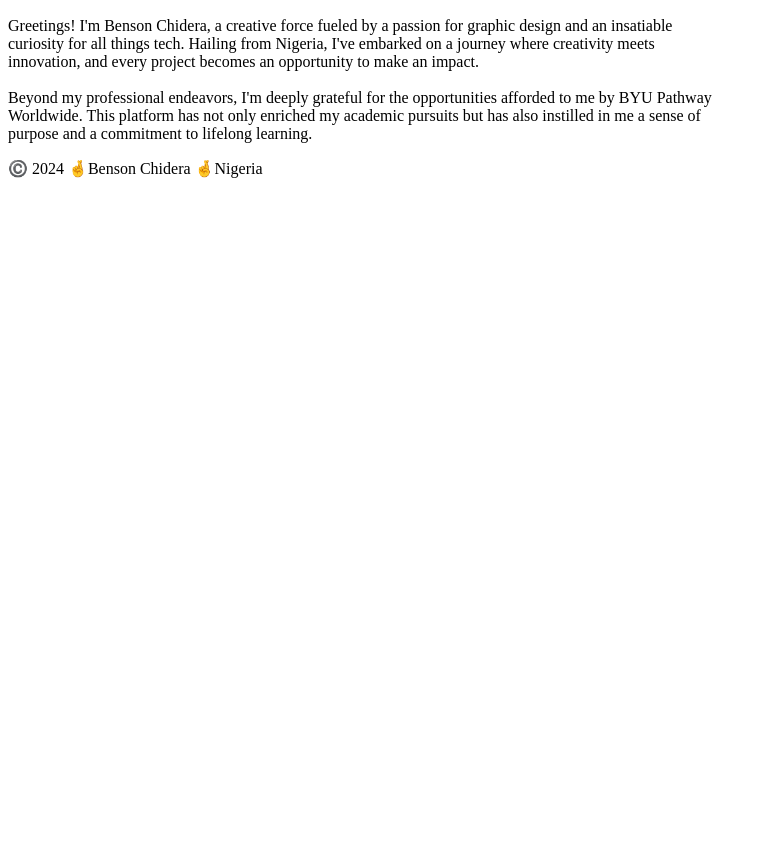
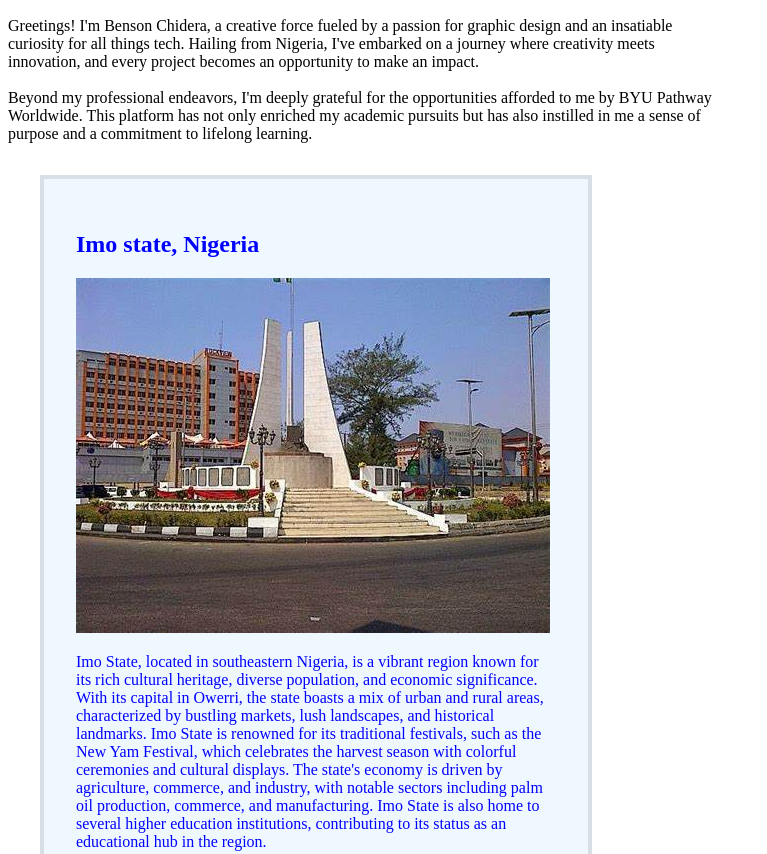
Before and after one commit to derafics/wdd130, a plain HTML site: page index.html in a window 1280 px wide. Shown: the part 259-1113 px from the top of the page, without its empty margins (0-767 px from the left). Before the commit the page ends 800 px from the top, so only its background shows below. Drawn offline with Linux system fonts and the light colour scheme.

Commit message:
add changes

```diff
--- a/index.html
+++ b/index.html
@@ -4,6 +4,9 @@
 <head>
     <meta charset="UTF-8">
     <meta name="viewport" content="width=device-width, initial-scale=1.0">
+    <meta name="description" content="This is my first project as a student aspiring a career in software development, i'm Benson Chidera">
+    <meta name="Author" content="Benson Chidera">
+    <link rel="stylesheet" href="styles.css">
     <title>Benson Chidera | WDD 130</title>
 </head>
 
@@ -20,7 +23,7 @@
     <!-- The main section -->
     <main>
         <h1>Benson Chidera | WDD 130</h1>
-        <img src="images/profile.jpg" alt="benson chidera's profile picture" width="200px">
+        <img src="images/profile.jpg" alt="benson chidera's profile picture" width="200">
         <p> Greetings! I'm Benson Chidera, a creative force fueled by a passion for graphic design and an insatiable <br>
             curiosity for all things tech. Hailing from Nigeria, I've embarked on a journey where creativity
             meets <br> innovation, and every project becomes an opportunity to make an impact. <br><br>
@@ -31,6 +34,13 @@
         </p>
     </main>
 
+    <!-- The aside section -->
+    <aside>
+        <h2>Imo state, Nigeria</h2>
+        <img src="images/owerri.jpeg" alt="Picture of imo state">
+        <p>Imo State, located in southeastern Nigeria, is a vibrant region known for its rich cultural heritage, diverse population, and economic significance. With its capital in Owerri, the state boasts a mix of urban and rural areas, characterized by bustling markets, lush landscapes, and historical landmarks. Imo State is renowned for its traditional festivals, such as the New Yam Festival, which celebrates the harvest season with colorful ceremonies and cultural displays. The state's economy is driven by agriculture, commerce, and industry, with notable sectors including palm oil production, commerce, and manufacturing. Imo State is also home to several higher education institutions, contributing to its status as an educational hub in the region.</p>
+    </aside>
+
     <!-- The footer section -->
     <footer>
         <p>©️ 2024 🤞Benson Chidera 🤞Nigeria</p>
--- /dev/null
+++ b/styles.css
@@ -0,0 +1,25 @@
+main{
+    max-width: 840px;
+}
+aside {
+    width: 30rem;
+    margin: 2rem;
+    border: 4px solid rgba(0, 0, 0, 0.1);
+    padding: 2rem;
+    background-color: aliceblue;
+    color: blue;
+}
+main img {
+    width: 200px;
+    height: auto;
+}
+
+p {
+    padding: 0;
+}
+
+footer {
+    margin-top: 20px;
+    border-top: 2px solid blue;
+    text-align: center;
+}
```
Also changed, not shown: gitconfig.html (added), images/owerri.jpeg (added).
